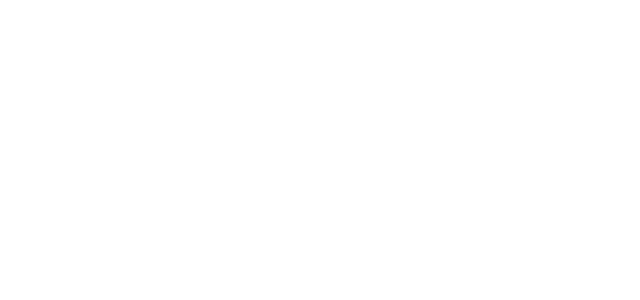
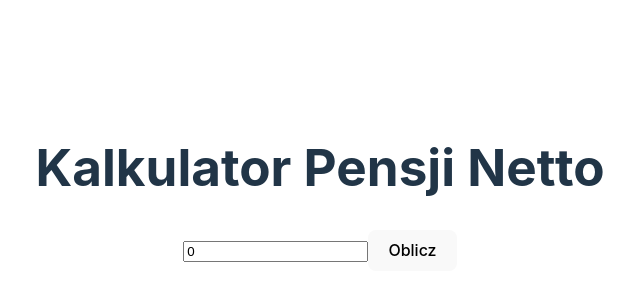
Before and after one commit to Gniewo1/Baselinker, a React (Vite) app in the folder frontend/: page /pensja in a window 1280 px wide. Before the commit this address had no page. Shown: the part 212-512 px from the top of the page, without its empty margins (320-960 px from the left). Built offline with nearby package versions, Linux system fonts and the light colour scheme.

Commit message:
Do pkartyk zrobione

```diff
--- a/frontend/src/App.jsx
+++ b/frontend/src/App.jsx
@@ -7,6 +7,7 @@
 import OrderForm from './components/OrderForm'
 import FetchData from './components/FetchData'
 import Faktura from './components/Faktura'
+import SalaryCalculator from './components/SalaryCalculator'
 import {Routes, Route, useLocation, Navigate} from 'react-router-dom'
 import axios from 'axios'
 
@@ -58,6 +59,7 @@
      <Route path="/order" element={<OrderForm/>} />
      <Route path="/data" element={<FetchData/>} />
      <Route path="/faktura" element={<Faktura/>} />
+     <Route path="/pensja" element={<SalaryCalculator/>} />
     </Routes>
     </>
   )
--- /dev/null
+++ b/frontend/src/components/SalaryCalculator.jsx
@@ -0,0 +1,70 @@
+import React, { useState } from "react";
+
+const SalaryCalculator = () => {
+  const [brutto, setBrutto] = useState(0);
+  const [netto, setNetto] = useState(null);
+  const [details, setDetails] = useState(null);
+
+  const calculateSalary = () => {
+    const bruttoValue = parseFloat(brutto);
+    if (isNaN(bruttoValue) || bruttoValue <= 0) {
+      setNetto(null);
+      setDetails(null);
+      return;
+    }
+
+    // Stałe podatkowe w Polsce (przybliżone)
+    const skladkaEmerytalna = bruttoValue * 0.0976;
+    const skladkaRentowa = bruttoValue * 0.015;
+    const skladkaChorobowa = bruttoValue * 0.0245;
+    const podstawaZdrowotna = bruttoValue - (skladkaEmerytalna + skladkaRentowa + skladkaChorobowa);
+    const skladkaZdrowotna = podstawaZdrowotna * 0.09;
+    const podstawaOpodatkowania = podstawaZdrowotna - 300;
+    const podatekDoch = podstawaOpodatkowania * 0.12;
+
+    const nettoValue = bruttoValue - (skladkaEmerytalna + skladkaRentowa + skladkaChorobowa + skladkaZdrowotna + podatekDoch);
+
+    setNetto(nettoValue.toFixed(2));
+    setDetails({
+      skladkaEmerytalna: skladkaEmerytalna.toFixed(2),
+      skladkaRentowa: skladkaRentowa.toFixed(2),
+      skladkaChorobowa: skladkaChorobowa.toFixed(2),
+      skladkaZdrowotna: skladkaZdrowotna.toFixed(2),
+      podatekDoch: podatekDoch.toFixed(2),
+    });
+  };
+
+  return (
+    <div className="p-4 max-w-md mx-auto bg-white shadow-lg rounded-lg">
+      <h1 className="text-xl font-bold mb-4">Kalkulator Pensji Netto</h1>
+      <input
+        type="number"
+        value={brutto}
+        onChange={(e) => setBrutto(e.target.value)}
+        className="w-full p-2 border rounded mb-4"
+        placeholder="Wpisz pensję brutto"
+      />
+      <button
+        onClick={calculateSalary}
+        className="w-full bg-blue-500 text-white py-2 rounded"
+      >
+        Oblicz
+      </button>
+      {netto !== null && details !== null && (
+        <div className="mt-4 p-4 bg-gray-100 rounded">
+          <h2 className="text-lg font-bold">Pensja Netto: {netto} zł</h2>
+          <h3 className="font-semibold mt-2">Szczegóły składek i podatków:</h3>
+          <ul className="list-disc pl-4">
+            <li>Składka Emerytalna: {details.skladkaEmerytalna} zł</li>
+            <li>Składka Rentowa: {details.skladkaRentowa} zł</li>
+            <li>Składka Chorobowa: {details.skladkaChorobowa} zł</li>
+            <li>Składka Zdrowotna: {details.skladkaZdrowotna} zł</li>
+            <li>Podatek Dochodowy: {details.podatekDoch} zł</li>
+          </ul>
+        </div>
+      )}
+    </div>
+  );
+};
+
+export default SalaryCalculator;
```
